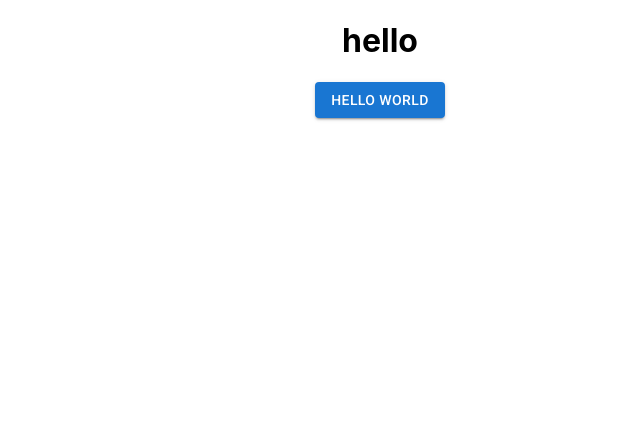
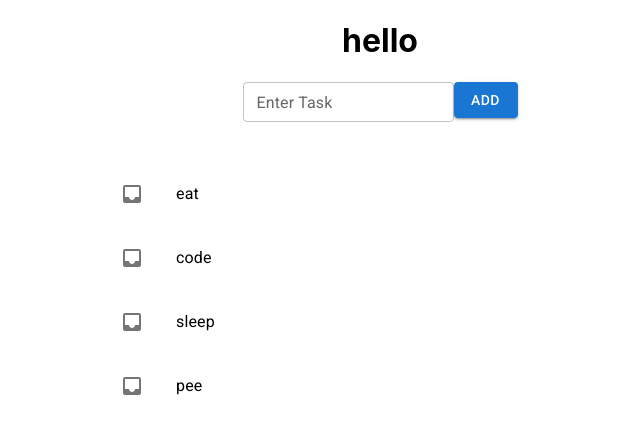
Before and after one commit to iPravinRathod/react-todo-app, a React (Create React App) app: page / in a window 1280 px wide. Shown: the top 434 px of the page, without its empty margins (260-900 px from the left). Built offline with nearby package versions, Linux system fonts and the light colour scheme.

Commit message:
added basic input and list of tasks

```diff
--- a/src/App.js
+++ b/src/App.js
@@ -1,11 +1,59 @@
 import "./App.css";
+import { useState } from "react";
+import List from "@mui/material/List";
+import ListItem from "@mui/material/ListItem";
+import ListItemButton from "@mui/material/ListItemButton";
+import ListItemIcon from "@mui/material/ListItemIcon";
+import ListItemText from "@mui/material/ListItemText";
+import InboxIcon from "@mui/icons-material/Inbox";
 import Button from "@mui/material/Button";
+import TextField from "@mui/material/TextField";
+import Box from "@mui/material/Box";
+import Container from "@mui/material/Container";
 
 function App() {
+    const [tasks, setTasks] = useState(["eat", "code", "sleep", "pee"]);
+    const [inputText, setInputText] = useState("");
+
+    const addTask = () => {
+        setTasks((prevItems) => {
+            return [...prevItems, inputText];
+        });
+        setInputText("");
+    };
     return (
         <div className="App">
-            <h1>hello</h1>
-            <Button variant="contained">Hello world</Button>
+            <Container maxWidth="sm">
+                <h1>hello</h1>
+                <Box sx={{ height: "10vh" }}>
+                    <TextField
+                        size="small"
+                        label="Enter Task"
+                        value={inputText}
+                        onChange={(event) => {
+                            setInputText(event.target.value);
+                        }}
+                    />
+                    <Button variant="contained" onClick={addTask}>
+                        Add
+                    </Button>
+                </Box>
+
+                {tasks.map((task) => {
+                    return (
+                        <List>
+                            <ListItem disablePadding>
+                                <ListItemButton>
+                                    <ListItemIcon>
+                                        <InboxIcon />
+                                    </ListItemIcon>
+                                    <ListItemText primary={task} />
+                                </ListItemButton>
+                            </ListItem>
+                        </List>
+                    );
+                })}
+            </Container>
         </div>
     );
 }
```
